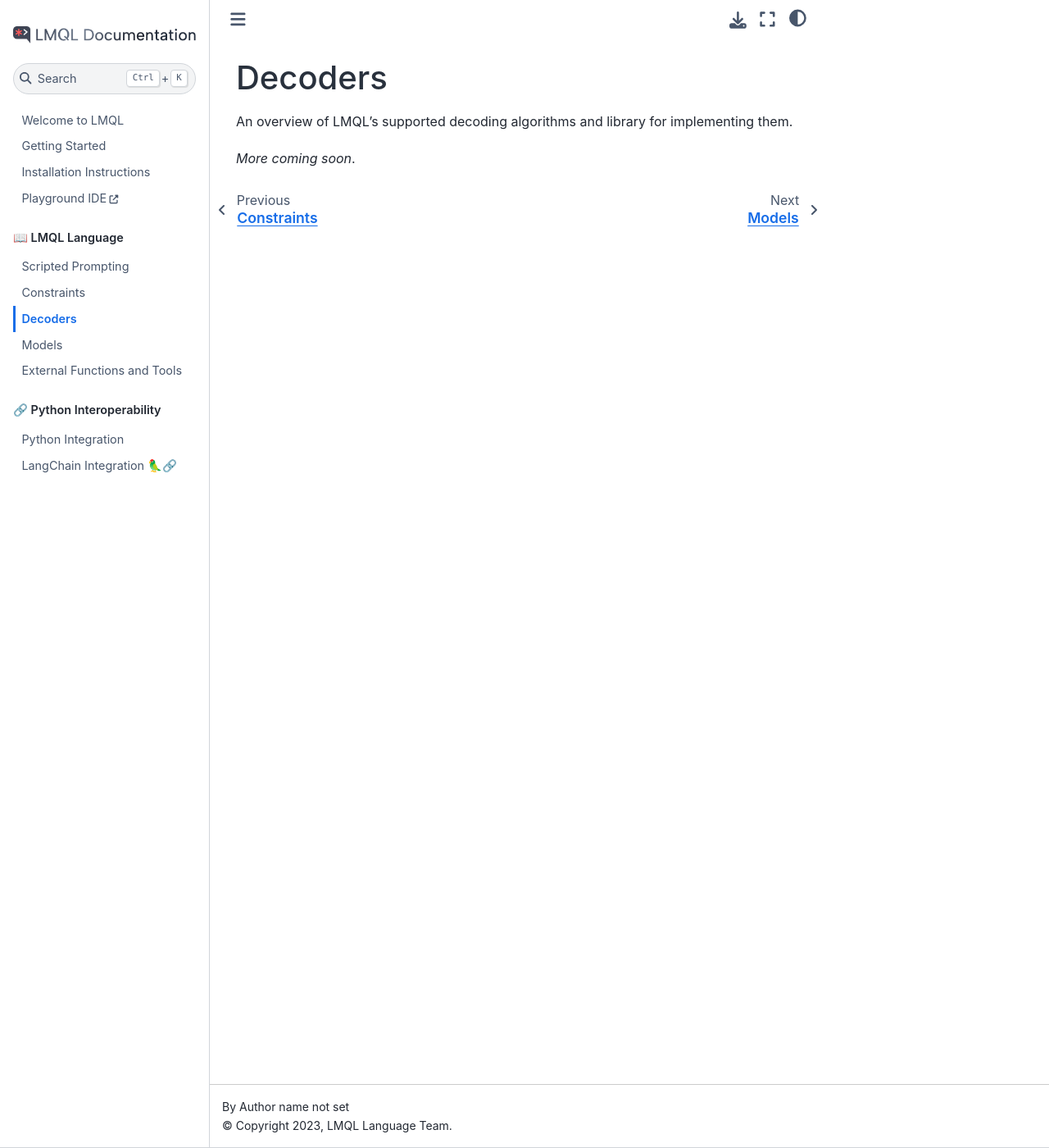
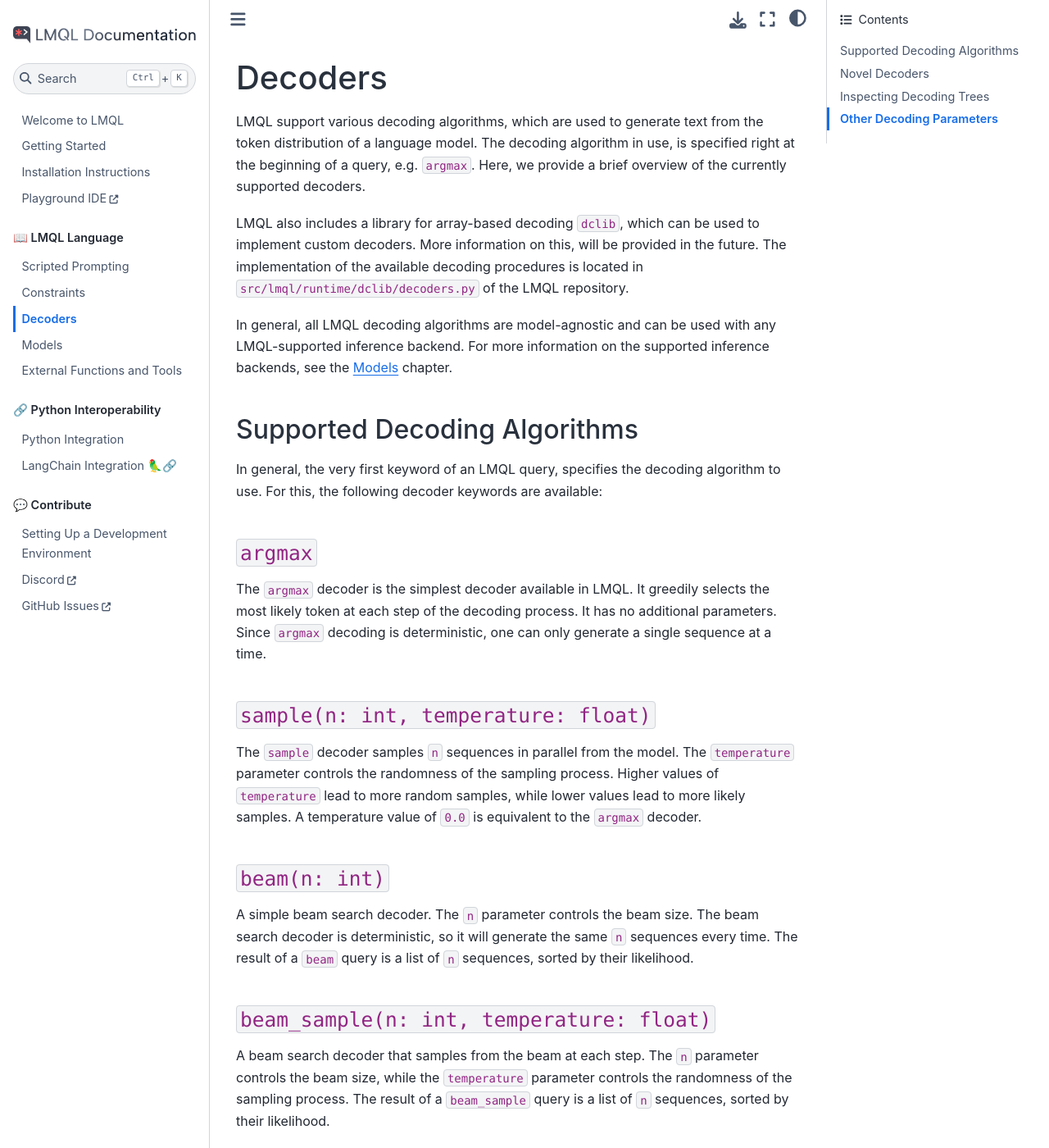
Before and after one commit to ilovechallenge/Python_LLM_AI, a Sphinx documentation site: the page built from docs/source/language/decoders.md, in a window 1280 px wide and 1400 px high. Shown: the whole window at 82% size. Built offline with Sphinx 7.4.7 and the Sphinx Book theme 1.1.4, drawn with Linux system fonts in a browser that asks for light colours; pages that are not in the unit, such as notebooks, are missing from menus; some of the changed text lies outside the part shown.

Commit message:
decoders + python placeholder + index update

```diff
--- a/docs/source/_static/css/lmql-docs.css
+++ b/docs/source/_static/css/lmql-docs.css
@@ -40,7 +40,7 @@
 }
 
 .getting-started-options {
-    margin: 0 auto;
+    margin: 0 0;
     max-width: 800px;
     padding: 0 1rem;
 }
@@ -50,12 +50,12 @@
 }
 
 .getting-started {
-    width: 220pt;
+    width: 170pt;
     max-width: calc(100% - 20pt);
     font-size: 0.85em;
     border: 0.5 pt solid grey;
     padding: 5pt;
-    margin: 20pt 5pt;
+    margin: 5pt 4pt;
     border: 0.5pt solid rgb(193, 190, 190);
 
     border-radius: 2pt;
--- a/docs/source/language/decoders.md
+++ b/docs/source/language/decoders.md
@@ -1,5 +1,52 @@
 # Decoders
 
-An overview of LMQL's supported decoding algorithms and library for implementing them.
+LMQL support various decoding algorithms, which are used to generate text from the token distribution of a language model. The decoding algorithm in use, is specified right at the beginning of a query, e.g. `argmax`. Here, we provide a brief overview of the currently supported decoders.
 
-*More coming soon*.
+LMQL also includes a library for array-based decoding `dclib`, which can be used to implement custom decoders. More information on this, will be provided in the future. The implementation of the available decoding procedures is located in `src/lmql/runtime/dclib/decoders.py` of the LMQL repository.
+
+In general, all LMQL decoding algorithms are model-agnostic and can be used with any LMQL-supported inference backend. For more information on the supported inference backends, see the [Models](./models.md) chapter.
+
+## Supported Decoding Algorithms
+
+In general, the very first keyword of an LMQL query, specifies the decoding algorithm to use. For this, the following decoder keywords are available:
+
+### `argmax`
+
+The `argmax` decoder is the simplest decoder available in LMQL. It greedily selects the most likely token at each step of the decoding process. It has no additional parameters. Since `argmax` decoding is deterministic, one can only generate a single sequence at a time.
+
+### `sample(n: int, temperature: float)`
+
+The `sample` decoder samples `n` sequences in parallel from the model. The `temperature` parameter controls the randomness of the sampling process. Higher values of `temperature` lead to more random samples, while lower values lead to more likely samples. A temperature value of `0.0` is equivalent to the `argmax` decoder.
+
+### `beam(n: int)`
+
+A simple beam search decoder. The `n` parameter controls the beam size. The beam search decoder is deterministic, so it will generate the same `n` sequences every time. The result of a `beam` query is a list of `n` sequences, sorted by their likelihood.
+
+### `beam_sample(n: int, temperature: float)`
+
+A beam search decoder that samples from the beam at each step. The `n` parameter controls the beam size, while the `temperature` parameter controls the randomness of the sampling process. The result of a `beam_sample` query is a list of `n` sequences, sorted by their likelihood.
+
+## Novel Decoders
+
+LMQL also implements a number of novel decoders. These decoders are experimental and may not work as expected. They are also not guaranteed to be stable across different LMQL versions. More documentation on these decoders will be provided in the future.
+
+### `var(b: int, n: int)`
+
+An experimental implementation of variable-level beam search.
+
+### `beam_var(n: int)`
+
+An experimental implementation of a beam search procedure that groups by currently-decoded variable and applies adjusted length penalties.
+
+## Inspecting Decoding Trees
+
+LMQL also provides a way to inspect the decoding trees generated by the decoders. For this, make sure to execute the query in the Playground IDE and click on the `Advanced Mode` button, in the top right corner of the Playground. This will open a new pane, where you can navigate and inspect the LMQL decoding tree.
+
+Among other things, this view allows you to track the decoding process, active hypotheses and interpreter state, including the current evaluation result of the `where` clause. For an example, consider the [translation example](https://lmql.ai/playground/#translation) as included in the Playground IDE (make sure to enable `Advanced Mode`).
+
+
+## Other Decoding Parameters
+
+* `max_len: int` - The maximum length of the generated sequence. If not specified, the default value of `max_len` is `512`. Note if the maximum length is reached, the LMQL runtime will throw an error if the query has not yet come to a valid result, according to the provided `where` clause.
+
+* `openai_chunksize: int` - The chunksize parameter for OpenAI's `Completion` API. If not specified, the default value of `openai_chunksize` is `64`. See also the description of this parameter in the [Models](models.md#configuring-speculative-openai-api-use) chapter.
```
Also changed, not shown: docs/source/index.rst (+15 -2 lines), docs/source/python/python.ipynb.
